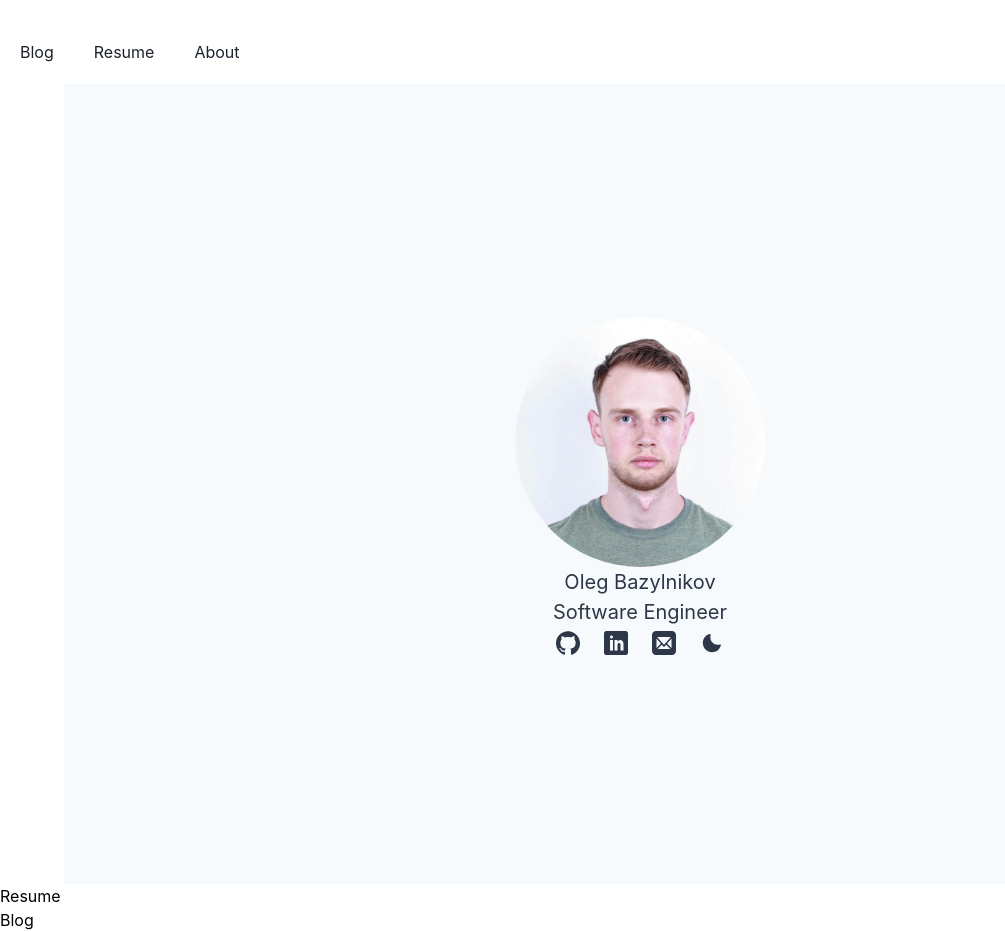
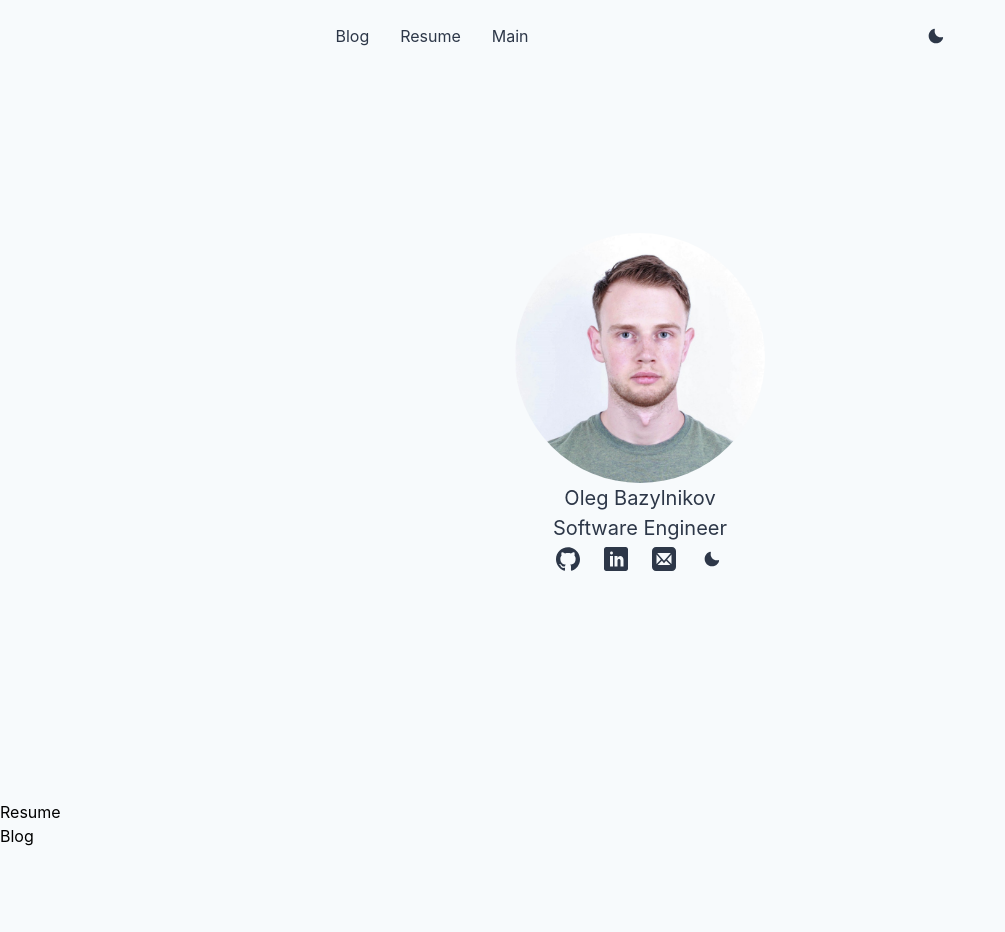
Before and after one commit to olegesan/bazz.pw, a Next.js app: page / in a window 1280 px wide. Shown: the whole page, without its empty margins (0-1005 px from the left). After the commit the page ends 848 px from the top, so only its background shows below. Built offline with nearby package versions, Linux system fonts and the light colour scheme.

Commit message:
updates dark mode, enhances the navbar

```diff
--- a/components/coloModeButton.tsx
+++ b/components/coloModeButton.tsx
@@ -12,7 +12,7 @@ import {
 } from "@chakra-ui/react";
 import { MoonIcon, SunIcon } from "@chakra-ui/icons";
 
-function ColorModeButton() {
+function ColorModeButton(props: any) {
   const { colorMode, toggleColorMode } = useColorMode();
   const bgColor = useColorModeValue("#F7FAFC", "#2D3748");
   const color = useColorModeValue("gray.700", "gray.50");
@@ -32,11 +32,12 @@ function ColorModeButton() {
       marginX="2"
       variant="ghost"
       color={`mode.${colorMode}.text`}
-      fontSize="20px"
+      fontSize="md"
       size="sm"
       onClick={handleClick}
       icon={colorMode === "dark" ? <SunIcon /> : <MoonIcon />}
       transition="all 0.2s"
+      {...props}
     />
   );
 }
--- a/components/navbar.tsx
+++ b/components/navbar.tsx
@@ -1,26 +1,41 @@
-import { Flex, Link as Lnk, Text } from "@chakra-ui/react";
+import { Flex, Link as Lnk, Text, Box, useColorMode } from "@chakra-ui/react";
 import Link from "next/link";
 import React from "react";
 
+import ColorModeButton from "./coloModeButton";
+
 export default function NavBar() {
+  const { colorMode } = useColorMode();
   return (
-    <Flex mt="5" justifyContent="space-between">
-      <Flex>
+    <Flex
+      justifyContent="center"
+      position="fixed"
+      top="0"
+      right="0"
+      width="100%"
+      bg={colorMode === "light" ? "light.bg" : "dark.bg"}
+      color={colorMode === "light" ? "light.font" : "dark.font"}
+      zIndex="2"
+    >
+      <Flex justifyContent="space-between" w="50%" m="5">
+        <Flex alignItems="center" justifyContent="space-around" width="35%">
           <Link href="/blog">
-          <Lnk p="5">
+            <Lnk>
               <Text>Blog</Text>
             </Lnk>
           </Link>
           <Link href="/resume">
-          <Lnk p="5">
+            <Lnk>
               <Text>Resume</Text>
             </Lnk>
           </Link>
-        <Link href="/about">
-          <Lnk p="5">
-            <Text>About</Text>
+          <Link href="/">
+            <Lnk>
+              <Text>Main</Text>
             </Lnk>
           </Link>
+        </Flex>
+        <ColorModeButton />
       </Flex>
     </Flex>
   );
--- a/components/personal-info.tsx
+++ b/components/personal-info.tsx
@@ -94,7 +94,7 @@ export default function PersonalInfo() {
               href="https://www.linkedin.com/in/oleg-bazylnikov/"
             />
             <Icon as={ImMail} href="mailto:oleg.bazylnikov@gmail.com" />
-            <ColorModeButton />
+            <ColorModeButton fontSize="20px" />
           </Flex>
         ) : null}
       </Flex>
--- a/utils/theme.ts
+++ b/utils/theme.ts
@@ -1,5 +1,11 @@
-import { extendTheme, ThemeConfig } from "@chakra-ui/react";
+import {
+  extendTheme,
+  ThemeConfig,
+  color,
+  useColorModeValue,
+} from "@chakra-ui/react";
 import React from "react";
+import { mode } from "@chakra-ui/theme-tools";
 /*
 sets default color mode theme
 */
@@ -9,10 +15,23 @@ const config: ThemeConfig = {
 };
 
 /*
+ * update colors
+ */ const colors = {
+  dark: {
+    font: "#F7FAFC",
+    bg: "#2D3748",
+  },
+  light: {
+    font: "#2D3748",
+    bg: "#F7FAFC",
+  },
+};
+
+/*
 update default html tags for mdx files
 */
 const styles = {
-  global: {
+  global: (props: any) => ({
     ".mdx": {
       h1: {
         fontSize: "3xl",
@@ -28,11 +47,17 @@ const styles = {
         lineHeight: "1.4",
       },
     },
-  },
+    body: {
+      color: mode("#2D3748", "#F7FAFC")(props),
+      bg: mode("#F7FAFC", "#2D3748")(props),
+    },
+  }),
 };
+
 const theme = extendTheme({
   config,
   styles,
+  colors,
 });
 
 export default theme;
```
Lines whose indentation alone changed are shown as unchanged.
